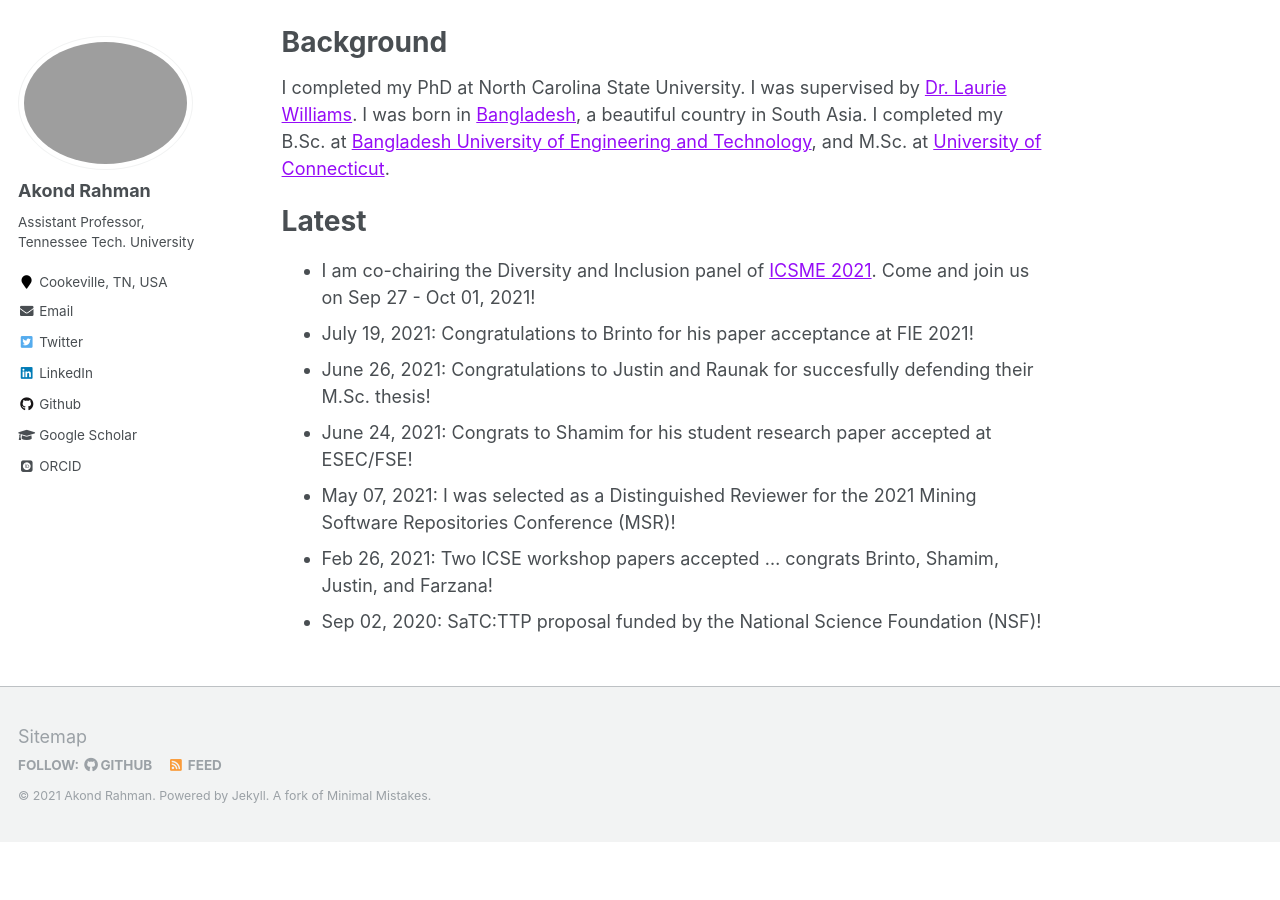
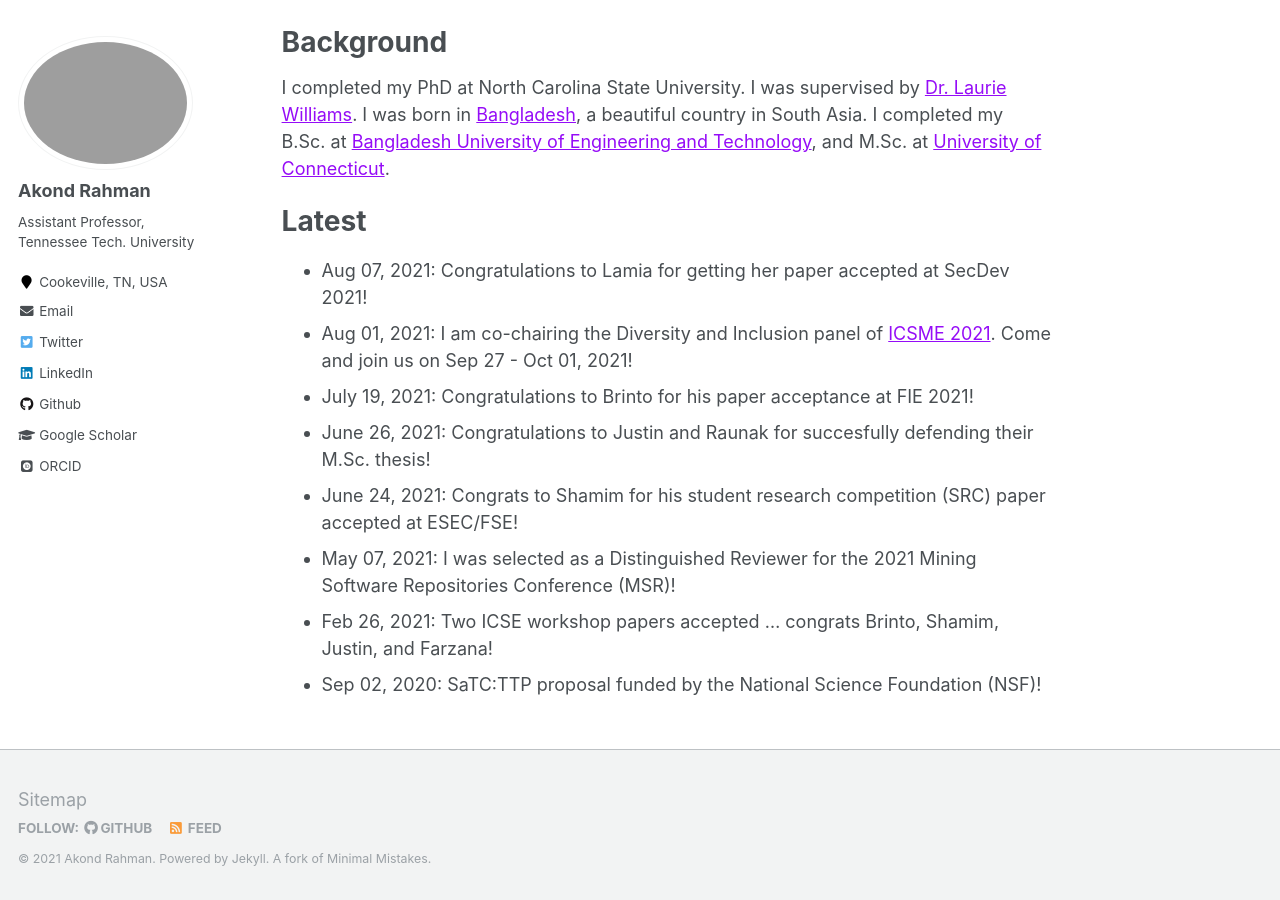
Before and after one commit to akondrahman/akondrahman.github.io, a Jekyll site: the page built from _pages/about.md, in a window 1280 px wide and 900 px high, scrolled down 624 px. Built offline with Jekyll 4.4.1, drawn with Linux system fonts in a browser that asks for light colours; some web fonts are replaced; before the commit the page ends 1466 px from its top, so only the background shows below that.

Commit message:
secdev paper

```diff
--- a/_pages/about.md
+++ b/_pages/about.md
@@ -26,17 +26,18 @@ I am also winner of the ACM SIGSOFT Doctoral Symposium Award at ICSE 2018, and t
 
 Background
 ======
-I completed my PhD at North Carolina State University. I was supervised by [Dr. Laurie Williams](http://collaboration.csc.ncsu.edu/laurie/). I was born in [Bangladesh](http://en.wikipedia.org/wiki/Bangladesh), a beautiful country in South Asia.
-I completed my B.Sc. at [Bangladesh University of Engineering and Technology](http://www.buet.ac.bd/),
-and M.Sc. at [University of Connecticut](http://uconn.edu/).
+I completed my PhD at North Carolina State University. I was supervised by [Dr. Laurie Williams](https://collaboration.csc.ncsu.edu/laurie/). I was born in [Bangladesh](https://en.wikipedia.org/wiki/Bangladesh), a beautiful country in South Asia.
+I completed my B.Sc. at [Bangladesh University of Engineering and Technology](https://www.buet.ac.bd/),
+and M.Sc. at [University of Connecticut](https://uconn.edu/).
 
 
 Latest
 ======
-- I am co-chairing the Diversity and Inclusion panel of [ICSME 2021](https://icsme2021.github.io/index.html). Come and join us on Sep 27 - Oct 01, 2021!
+- Aug 07, 2021: Congratulations to Lamia for getting her paper accepted at SecDev 2021!
+- Aug 01, 2021: I am co-chairing the Diversity and Inclusion panel of [ICSME 2021](https://icsme2021.github.io/index.html). Come and join us on Sep 27 - Oct 01, 2021!
 - July 19, 2021: Congratulations to Brinto for his paper acceptance at FIE 2021!
 - June 26, 2021: Congratulations to Justin and Raunak for succesfully defending their M.Sc. thesis!
-- June 24, 2021: Congrats to Shamim for his student research paper accepted at ESEC/FSE!
+- June 24, 2021: Congrats to Shamim for his student research competition (SRC) paper accepted at ESEC/FSE!
 - May 07, 2021: I was selected as a Distinguished Reviewer for the 2021 Mining Software Repositories Conference (MSR)!
 - Feb 26, 2021: Two ICSE workshop papers accepted ... congrats Brinto, Shamim, Justin, and Farzana!
 - Sep 02, 2020: SaTC:TTP proposal funded by the National Science Foundation (NSF)!
```
Also changed, not shown: _publications/secdev2021.md (added, +12 -0 lines), 1 other file.
